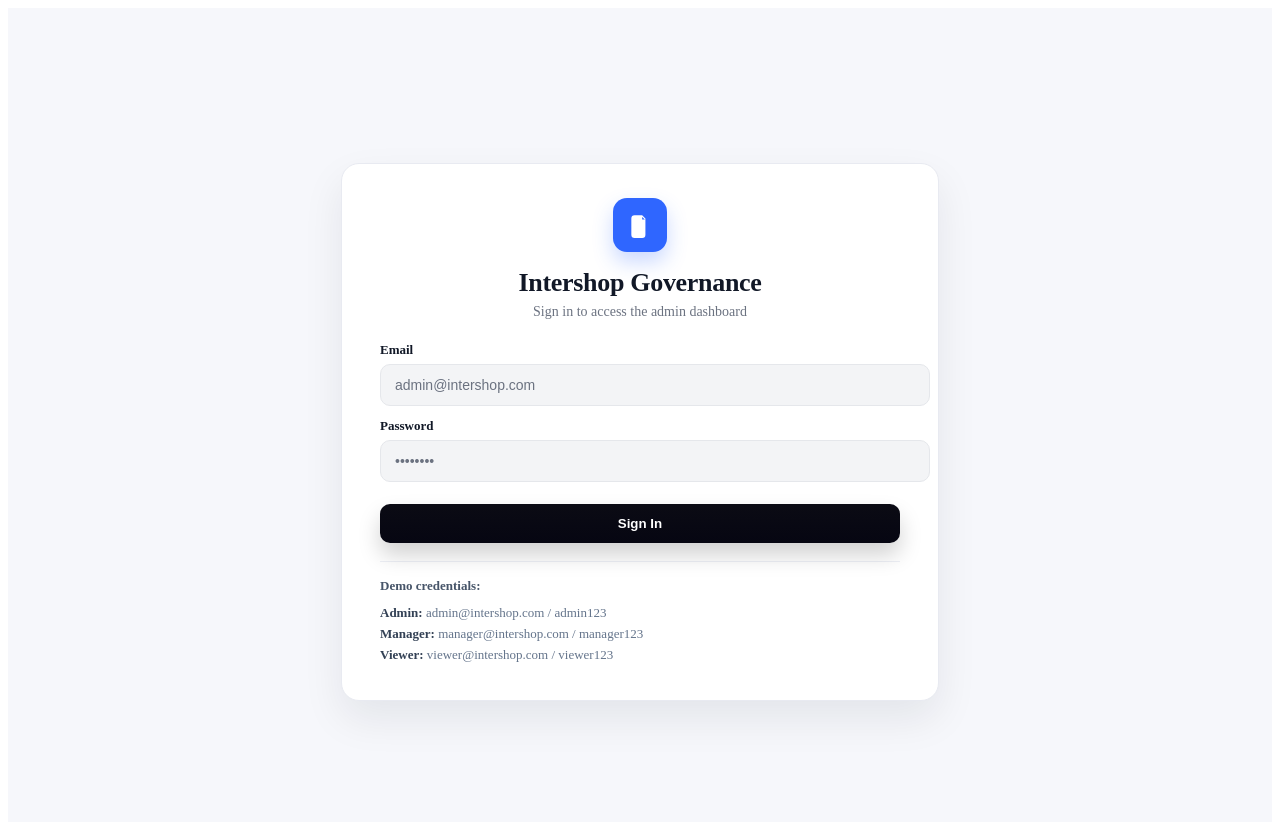
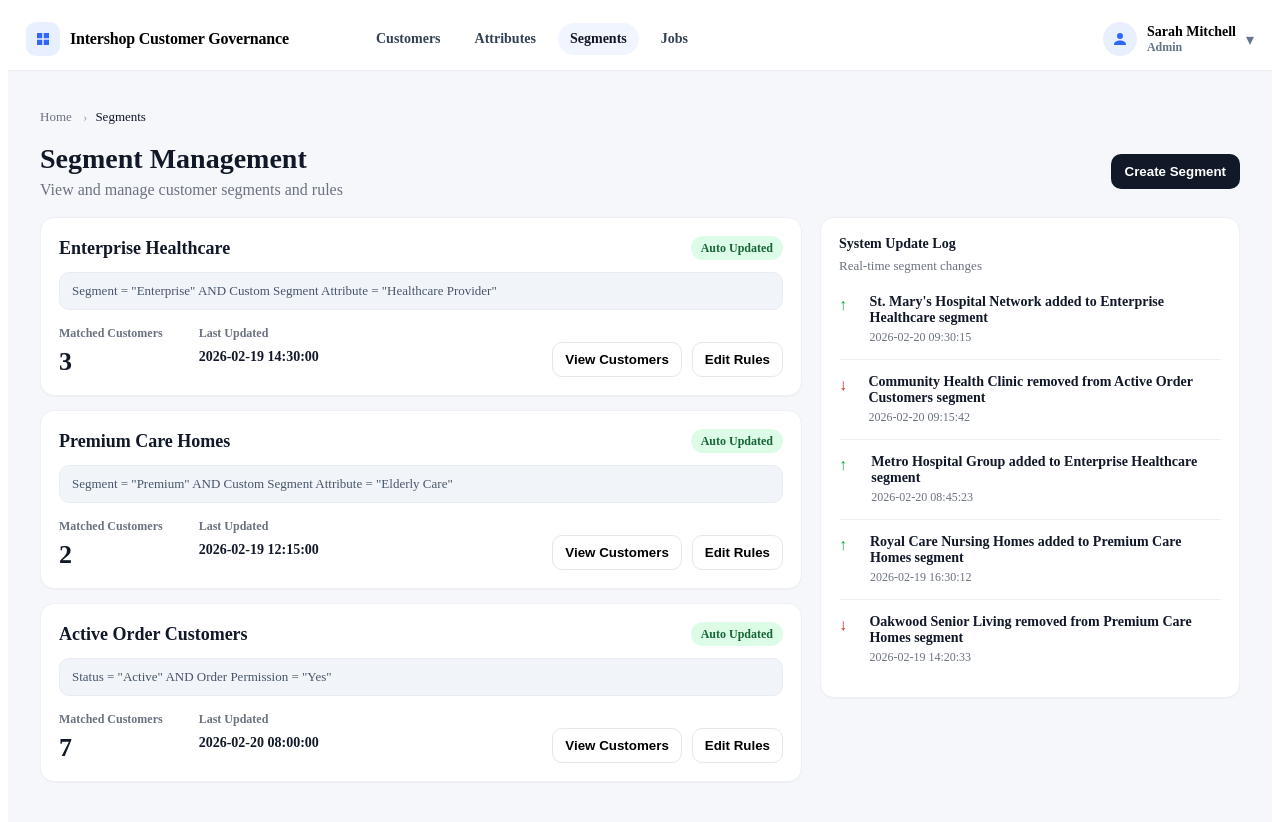
Before and after one commit to OsanRobin/DFFApplication, an Angular app in the folder frontend/: page /segments in a window 1280 px wide. Before the commit this address led to /login. Shown: the top 822 px of the page. Built offline with nearby package versions, Linux system fonts and the light colour scheme.

Commit message:
Implement hardcoded segment page

```diff
--- a/frontend/src/app/app.routes.ts
+++ b/frontend/src/app/app.routes.ts
@@ -4,6 +4,7 @@
 import { CustomeroverviewComponent } from './pages/customeroverview.component/customeroverview.component';
 import { CustomerdetailComponent } from './pages/customerdetail.component/customerdetail.component';
 import { AttributeoverviewComponent } from './pages/attributeoverview.component/attributeoverview.component';
+import { SegmentsComponent } from './pages/segments.component/segments.component';
 
 export const routes: Routes = [
      { path: '', redirectTo: 'login', pathMatch: 'full' },
@@ -13,5 +14,7 @@
    { path: 'customers', component: CustomeroverviewComponent },
    {path: 'customers/:id', component: CustomerdetailComponent },
 { path: 'attributes', component: AttributeoverviewComponent },
+{ path: 'segments', component: SegmentsComponent },
+
   { path: '**', redirectTo: 'login' }
 ];
--- /dev/null
+++ b/frontend/src/app/pages/segments.component/segments.component.css
@@ -0,0 +1,223 @@
+.page {
+  min-height: 100vh;
+  background: #f6f7fb;
+}
+
+.content {
+  padding: 24px 28px 40px;
+  max-width: 1200px;
+  margin: 0 auto;
+}
+
+.crumb {
+  color: #6b7280;
+  font-size: 13px;
+  margin: 14px 0 18px;
+}
+
+.sep {
+  margin: 0 8px;
+  color: #9ca3af;
+}
+
+.current {
+  color: #111827;
+}
+
+.header-row {
+  display: flex;
+  justify-content: space-between;
+  align-items: center;
+  gap: 16px;
+  margin-bottom: 18px;
+}
+
+.title {
+  margin: 0;
+  font-size: 28px;
+  font-weight: 650;
+  color: #111827;
+}
+
+.subtitle {
+  margin: 6px 0 0;
+  color: #6b7280;
+}
+
+.primary {
+  background: #111827;
+  color: #fff;
+  border: 0;
+  padding: 10px 14px;
+  border-radius: 10px;
+  font-weight: 600;
+  cursor: pointer;
+}
+
+.secondary {
+  background: #ffffff;
+  border: 1px solid #e5e7eb;
+  padding: 9px 12px;
+  border-radius: 10px;
+  font-weight: 600;
+  cursor: pointer;
+}
+
+.card.panel {
+  background: #fff;
+  border: 1px solid #eef0f4;
+  border-radius: 14px;
+  box-shadow: 0 1px 0 rgba(17, 24, 39, 0.03);
+}
+
+.panel {
+  padding: 18px;
+}
+
+.panel-title {
+  font-weight: 700;
+  color: #111827;
+  font-size: 14px;
+}
+
+.panel-sub {
+  color: #6b7280;
+  font-size: 13px;
+  margin-top: 6px;
+}
+
+.grid {
+  display: grid;
+  grid-template-columns: 1fr 420px;
+  gap: 18px;
+  align-items: start;
+}
+
+.segment-card {
+  padding: 18px;
+  margin-bottom: 14px;
+}
+
+.segment-top {
+  display: flex;
+  justify-content: space-between;
+  align-items: center;
+  gap: 12px;
+}
+
+.segment-title {
+  font-size: 18px;
+  font-weight: 700;
+  color: #111827;
+}
+
+.pill {
+  display: inline-flex;
+  align-items: center;
+  height: 24px;
+  padding: 0 10px;
+  border-radius: 999px;
+  font-size: 12px;
+  font-weight: 700;
+}
+
+.pill.green {
+  background: #dcfce7;
+  color: #166534;
+}
+
+.rule {
+  margin-top: 12px;
+  background: #f1f5f9;
+  border: 1px solid #e8edf5;
+  color: #475569;
+  padding: 10px 12px;
+  border-radius: 10px;
+  font-size: 13px;
+}
+
+.segment-bottom {
+  display: flex;
+  justify-content: space-between;
+  align-items: flex-end;
+  gap: 16px;
+  margin-top: 16px;
+}
+
+.meta {
+  display: flex;
+  gap: 36px;
+}
+
+.metric .label {
+  color: #6b7280;
+  font-size: 12px;
+  font-weight: 600;
+}
+
+.metric .value {
+  font-size: 26px;
+  font-weight: 750;
+  color: #111827;
+  margin-top: 6px;
+}
+
+.metric .date {
+  font-size: 14px;
+  font-weight: 650;
+  color: #111827;
+  margin-top: 8px;
+}
+
+.actions {
+  display: flex;
+  gap: 10px;
+  flex-wrap: wrap;
+  justify-content: flex-end;
+}
+
+.log-card {
+  padding: 18px;
+}
+
+.log-list {
+  margin-top: 14px;
+}
+
+.log-item {
+  display: flex;
+  gap: 12px;
+  padding: 14px 0;
+  border-top: 1px solid #eef0f4;
+}
+
+.log-item:first-child {
+  border-top: 0;
+  padding-top: 6px;
+}
+
+.log-icon {
+  width: 22px;
+  font-weight: 900;
+  line-height: 22px;
+}
+
+.log-icon.up {
+  color: #16a34a;
+}
+
+.log-icon.down {
+  color: #dc2626;
+}
+
+.log-msg {
+  font-size: 14px;
+  font-weight: 600;
+  color: #111827;
+}
+
+.log-date {
+  margin-top: 4px;
+  font-size: 12px;
+  color: #6b7280;
+}
--- /dev/null
+++ b/frontend/src/app/pages/segments.component/segments.component.html
@@ -0,0 +1,76 @@
+<div class="page">
+  <app-header class="component"></app-header>
+
+  <main class="content">
+    <div class="crumb">
+      Home <span class="sep">›</span> <span class="current">Segments</span>
+    </div>
+
+    <div class="header-row">
+      <div>
+        <h1 class="title">Segment Management</h1>
+        <p class="subtitle">View and manage customer segments and rules</p>
+      </div>
+
+      <button class="primary" type="button" (click)="onCreateSegment()">Create Segment</button>
+    </div>
+
+    <div class="grid">
+      <section class="left">
+        @for (segment of segments; track segment.name) {
+          <div class="card panel segment-card">
+            <div class="segment-top">
+              <div class="segment-title">{{ segment.name }}</div>
+              <span class="pill green">Auto Updated</span>
+            </div>
+
+            <div class="rule">
+              {{ segment.rule }}
+            </div>
+
+            <div class="segment-bottom">
+              <div class="meta">
+                <div class="metric">
+                  <div class="label">Matched Customers</div>
+                  <div class="value">{{ segment.matchedCustomers }}</div>
+                </div>
+
+                <div class="metric">
+                  <div class="label">Last Updated</div>
+                  <div class="date">{{ segment.lastUpdated }}</div>
+                </div>
+              </div>
+
+              <div class="actions">
+                <button class="secondary" type="button" (click)="onViewCustomers(segment)">View Customers</button>
+                <button class="secondary" type="button" (click)="onEditRules(segment)">Edit Rules</button>
+              </div>
+            </div>
+          </div>
+        }
+      </section>
+
+      <aside class="right">
+        <section class="card panel log-card">
+          <div class="panel-title">System Update Log</div>
+          <div class="panel-sub">Real-time segment changes</div>
+
+          <div class="log-list">
+            @for (item of logItems; track item.id) {
+              <div class="log-item">
+                <div class="log-icon" [class.up]="item.direction === 'up'" [class.down]="item.direction === 'down'">
+                  @if (item.direction === 'up') { ↑ } @else { ↓ }
+                </div>
+
+                <div class="log-text">
+                  <div class="log-msg">{{ item.message }}</div>
+                  <div class="log-date">{{ item.timestamp }}</div>
+                </div>
+              </div>
+            }
+          </div>
+        </section>
+      </aside>
+    </div>
+  </main>
+</div>
--- /dev/null
+++ b/frontend/src/app/pages/segments.component/segments.component.ts
@@ -0,0 +1,84 @@
+import { CommonModule } from '@angular/common';
+import { Component } from '@angular/core';
+import { HeaderComponent } from '../../shell/header.component/header.component';
+type SegmentCard = {
+  name: string;
+  rule: string;
+  matchedCustomers: number;
+  lastUpdated: string;
+};
+
+type LogItem = {
+  id: string;
+  direction: 'up' | 'down';
+  message: string;
+  timestamp: string;
+};
+@Component({
+  selector: 'app-segments.component',
+  imports: [CommonModule, HeaderComponent],
+  templateUrl: './segments.component.html',
+  styleUrl: './segments.component.css',
+})
+export class SegmentsComponent {
+  segments: SegmentCard[] = [
+    {
+      name: 'Enterprise Healthcare',
+      rule: 'Segment = "Enterprise" AND Custom Segment Attribute = "Healthcare Provider"',
+      matchedCustomers: 3,
+      lastUpdated: '2026-02-19 14:30:00'
+    },
+    {
+      name: 'Premium Care Homes',
+      rule: 'Segment = "Premium" AND Custom Segment Attribute = "Elderly Care"',
+      matchedCustomers: 2,
+      lastUpdated: '2026-02-19 12:15:00'
+    },
+    {
+      name: 'Active Order Customers',
+      rule: 'Status = "Active" AND Order Permission = "Yes"',
+      matchedCustomers: 7,
+      lastUpdated: '2026-02-20 08:00:00'
+    }
+  ];
+
+  logItems: LogItem[] = [
+    {
+      id: '1',
+      direction: 'up',
+      message: `St. Mary's Hospital Network added to Enterprise Healthcare segment`,
+      timestamp: '2026-02-20 09:30:15'
+    },
+    {
+      id: '2',
+      direction: 'down',
+      message: 'Community Health Clinic removed from Active Order Customers segment',
+      timestamp: '2026-02-20 09:15:42'
+    },
+    {
+      id: '3',
+      direction: 'up',
+      message: 'Metro Hospital Group added to Enterprise Healthcare segment',
+      timestamp: '2026-02-20 08:45:23'
+    },
+    {
+      id: '4',
+      direction: 'up',
+      message: 'Royal Care Nursing Homes added to Premium Care Homes segment',
+      timestamp: '2026-02-19 16:30:12'
+    },
+    {
+      id: '5',
+      direction: 'down',
+      message: 'Oakwood Senior Living removed from Premium Care Homes segment',
+      timestamp: '2026-02-19 14:20:33'
+    }
+  ];
+
+  onCreateSegment(): void {}
+
+  onViewCustomers(_segment: SegmentCard): void {}
+
+  onEditRules(_segment: SegmentCard): void {}
+
+}
```
Also changed, not shown: 1 other file (tests, documents, lock files or other folders).
